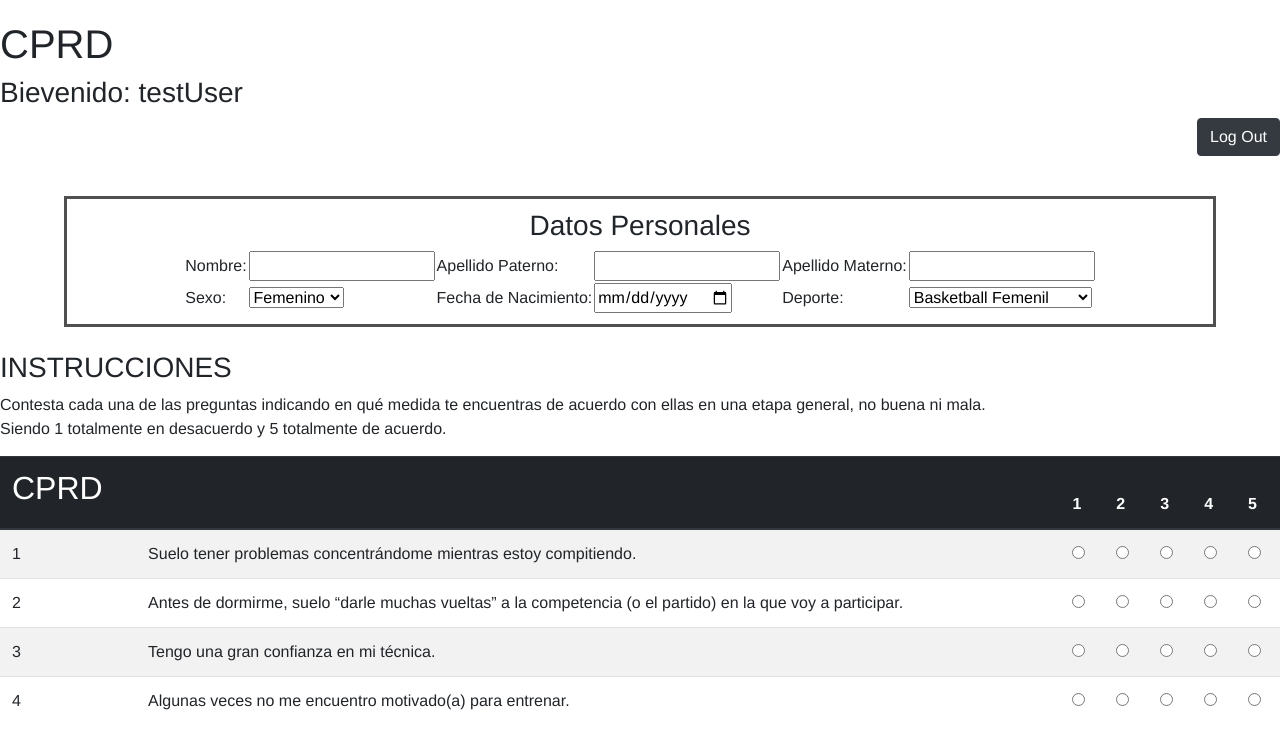
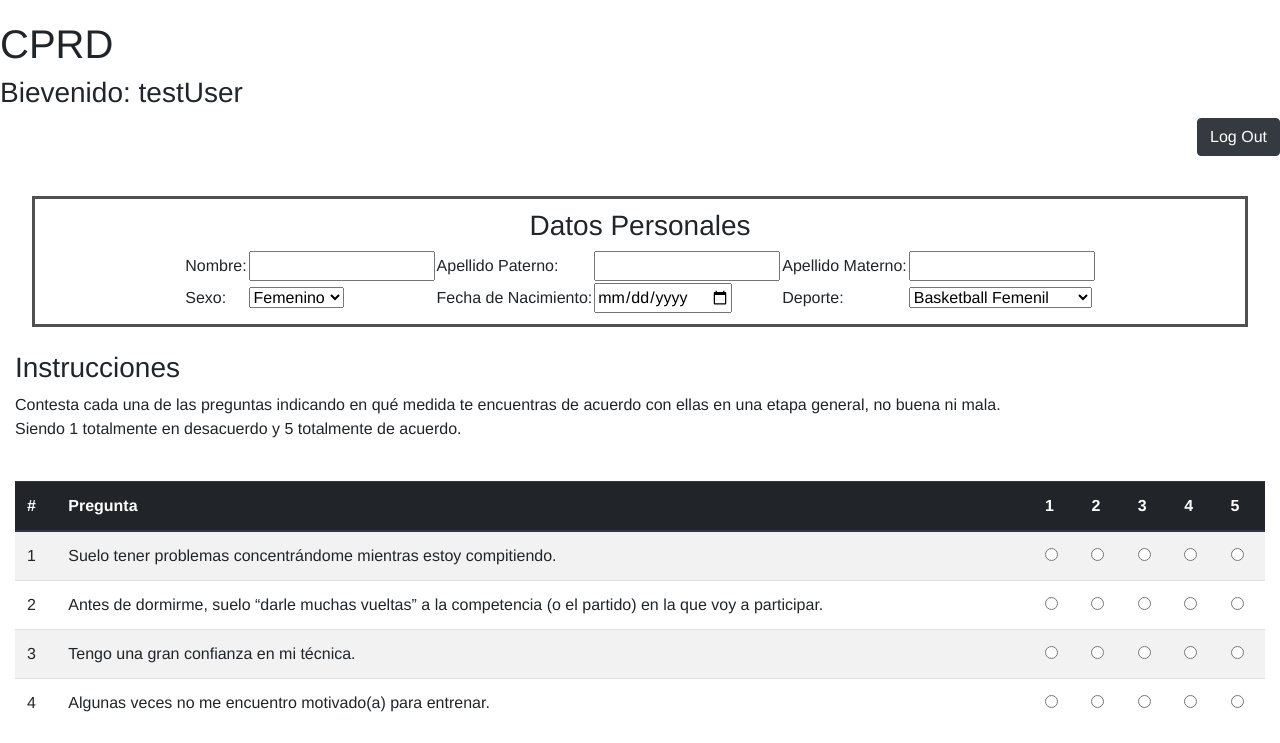
Before and after one commit to JuanCarlosLira/JuanCarlosLira.github.io, a PHP site: page /cprd.php in a window 1280 px wide. Shown: the part 196-939 px from the top of the page. Before the commit the page ends 906 px from the top, so only its background shows below. Run offline with PHP 8.4, Linux system fonts and the light colour scheme; a user stored in the database is signed in; data comes from the database, SQL or seed files in the repository.

Commit message:
Added container for the cprd table

```diff
--- a/cprd.php
+++ b/cprd.php
@@ -39,7 +39,7 @@
 
       .detailForm{
         margin: auto;
-        width: 90%;
+        width: 95%;
         border: 3px solid #505050;
         padding: 10px;
       }
@@ -109,24 +109,29 @@
 
     <br>
 
+    <div class="container-fluid">
+      <h3> Instrucciones </h3>
+      <p>
+        Contesta cada una de las preguntas indicando en qué medida te encuentras de acuerdo con ellas en una etapa general, no buena ni mala.
+        <br>
+        Siendo 1 totalmente en desacuerdo y 5 totalmente de acuerdo.
+      </p>
+      <br>
+
+      <form action="index.html" method="POST">
         <table class="table table-striped">
           <thead class="thead-dark">
-        <tr align="left">
-          <h3 >INSTRUCCIONES</h3>
-          Contesta cada una de las preguntas indicando en qué medida te encuentras de acuerdo con ellas en una etapa general, no buena ni mala.
-          <br> Siendo 1 totalmente en desacuerdo y 5 totalmente de acuerdo.
+            <tr>
+              <th>#</th>
+              <th>Pregunta</th>
+              <th>1</th>
+              <th>2</th>
+              <th>3</th>
+              <th>4</th>
+              <th>5</th>
             </tr>
-
-        <tr >
-          <p align="center">
-          <th><h2>CPRD</h2></th><th></th><th>1</th><th>2</th><th>3</th><th>4</th><th>5</th>
-            </p>
-        </tr>
-
           </thead>
           <tbody>
-        <form action="index.html" method="POST">
-
             <?php
               // Connect to Server and select DB
               mysql_connect("localhost", "root", "mysql");
@@ -152,9 +157,10 @@
                 <?php
               }
             ?>
-        </form>
           </tbody>
         </table>
+      </form>
+    </div>
 
   </body>
 </html>
```
Lines whose indentation alone changed are shown as unchanged.
